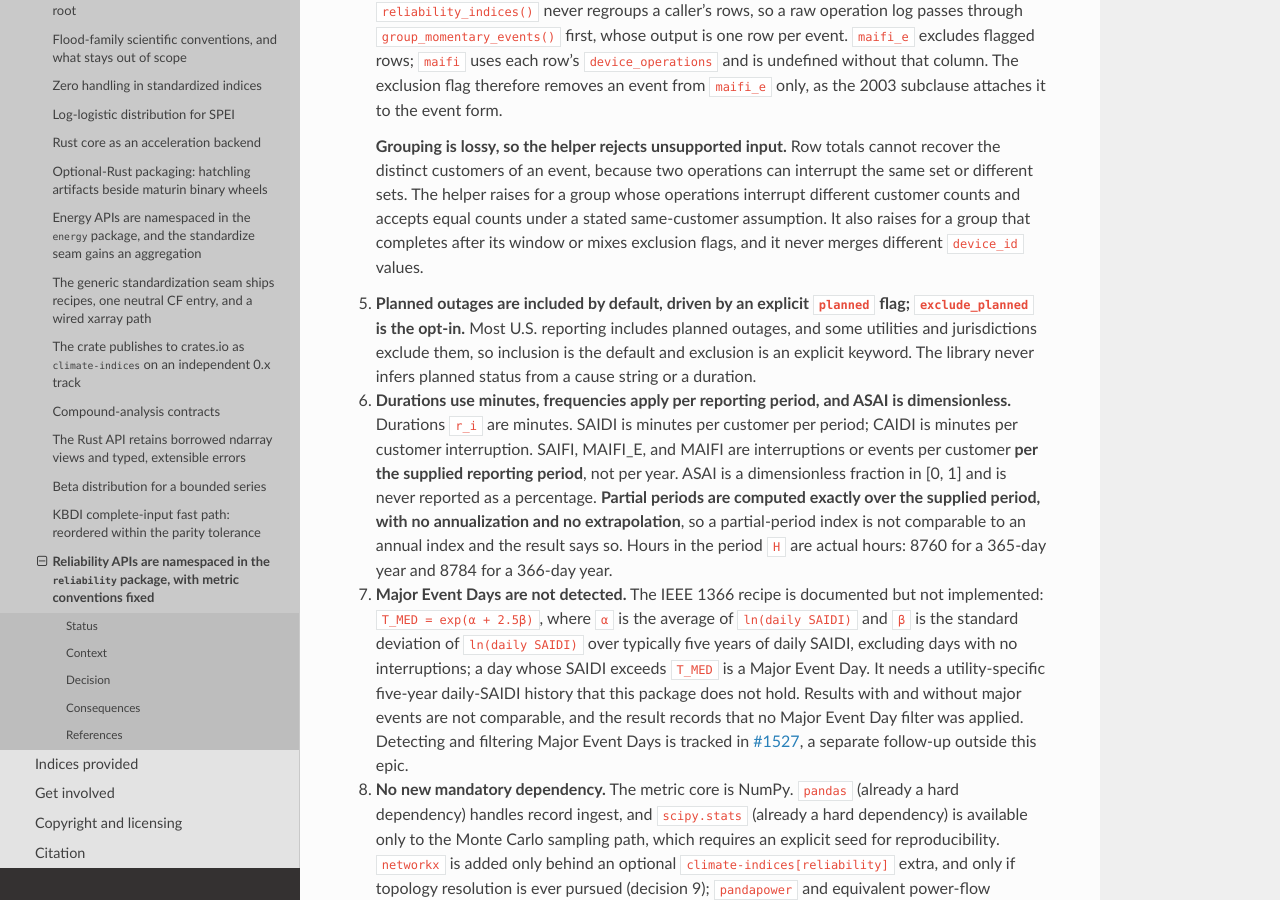
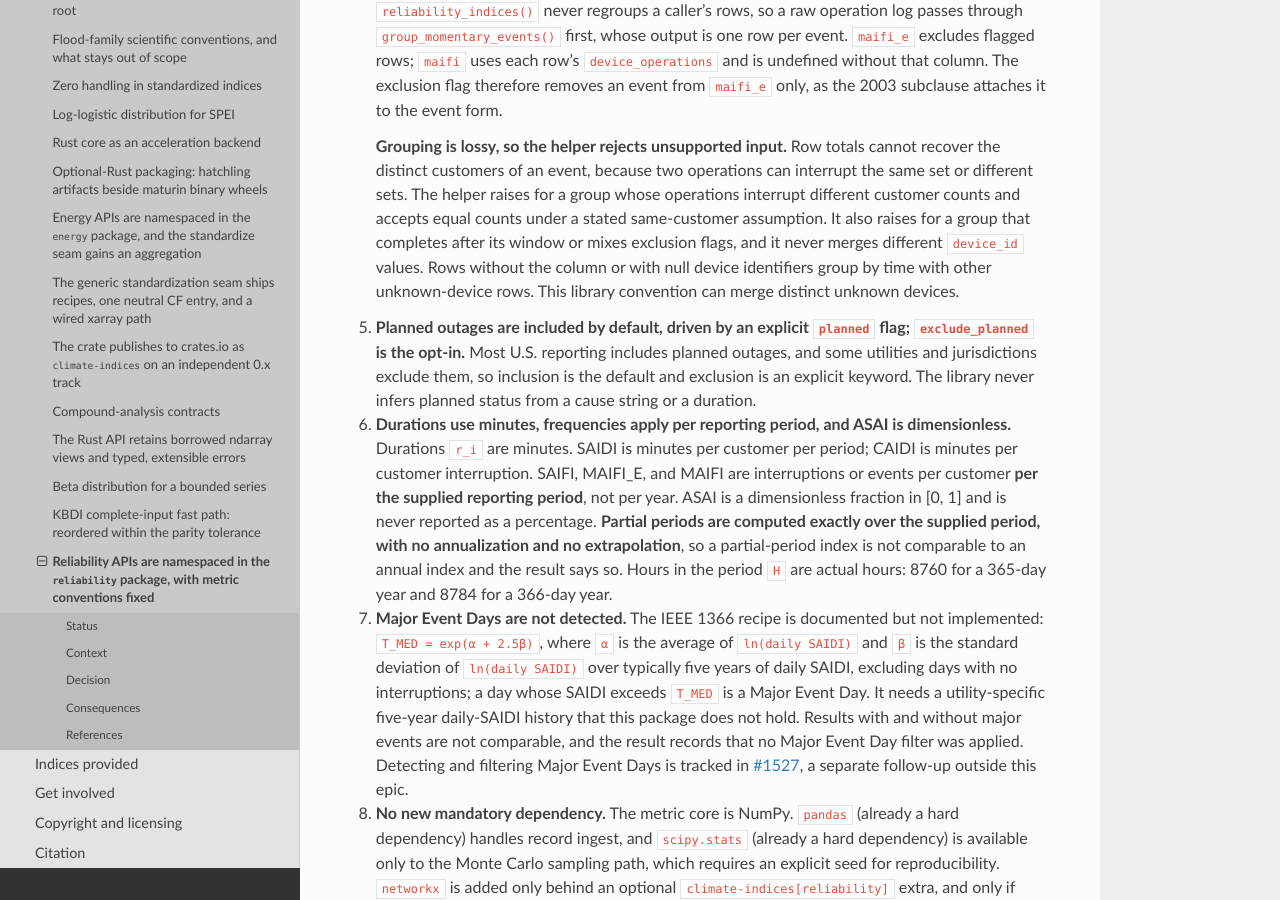
Before and after one commit to monocongo/climate_indices, a Sphinx documentation site: the page built from docs/adr/0026-reliability-module-api-and-conventions.md, in a window 1280 px wide and 900 px high, scrolled down 3465 px. Built offline with Sphinx 7.4.7 and the Read the Docs theme 3.1.0, drawn with Linux system fonts in a browser that asks for light colours.

Commit message:
docs(reliability): clarify momentary grouping conventions
Document unknown-device grouping and the library-specific operation exclusion convention. Correct the completion-check example and the ADR amendment status.

Finding: 4448215816, 4448215829, 4448215861, 4448215873
Review-Anchor: https://github.com/monocongo/climate_indices/pull/1544#discussion_r4448215816
Review-Anchor: https://github.com/monocongo/climate_indices/pull/1544#discussion_r4448215829
Review-Anchor: https://github.com/monocongo/climate_indices/pull/1544#discussion_r4448215861
Review-Anchor: https://github.com/monocongo/climate_indices/pull/1544#discussion_r4448215873

```diff
--- a/docs/adr/0026-reliability-module-api-and-conventions.md
+++ b/docs/adr/0026-reliability-module-api-and-conventions.md
@@ -186,7 +186,9 @@ unreproducible claim of reproduction.
    operations interrupt different customer counts and accepts equal counts under
    a stated same-customer assumption. It also raises for a group that completes
    after its window or mixes exclusion flags, and it never merges different
-   `device_id` values.
+   `device_id` values. Rows without the column or with null device identifiers
+   group by time with other unknown-device rows. This library convention can
+   merge distinct unknown devices.
 
 5. **Planned outages are included by default, driven by an explicit `planned`
    flag; `exclude_planned` is the opt-in.** Most U.S. reporting includes planned
```
Also changed, not shown: docs/reference.md (+2 -1 lines), docs/research/maifi-event-grouping.md (+3 -3 lines).
